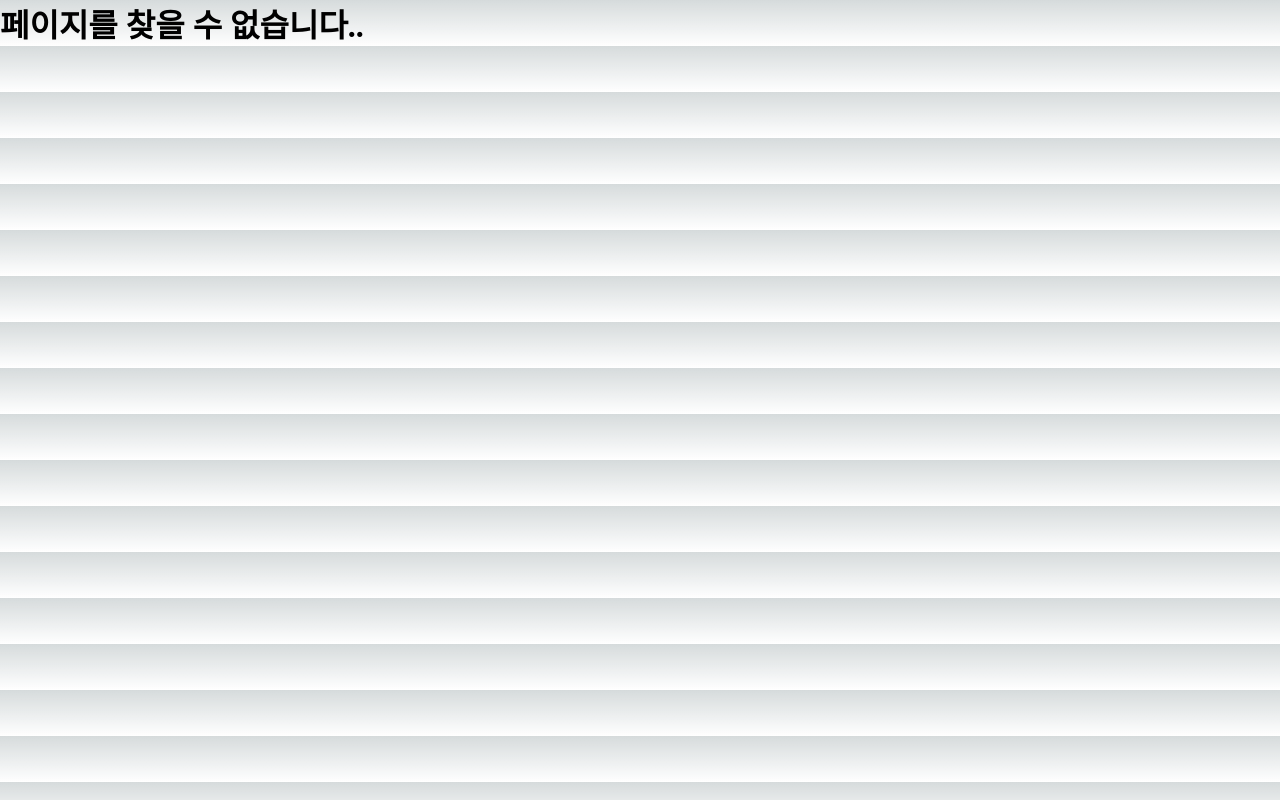
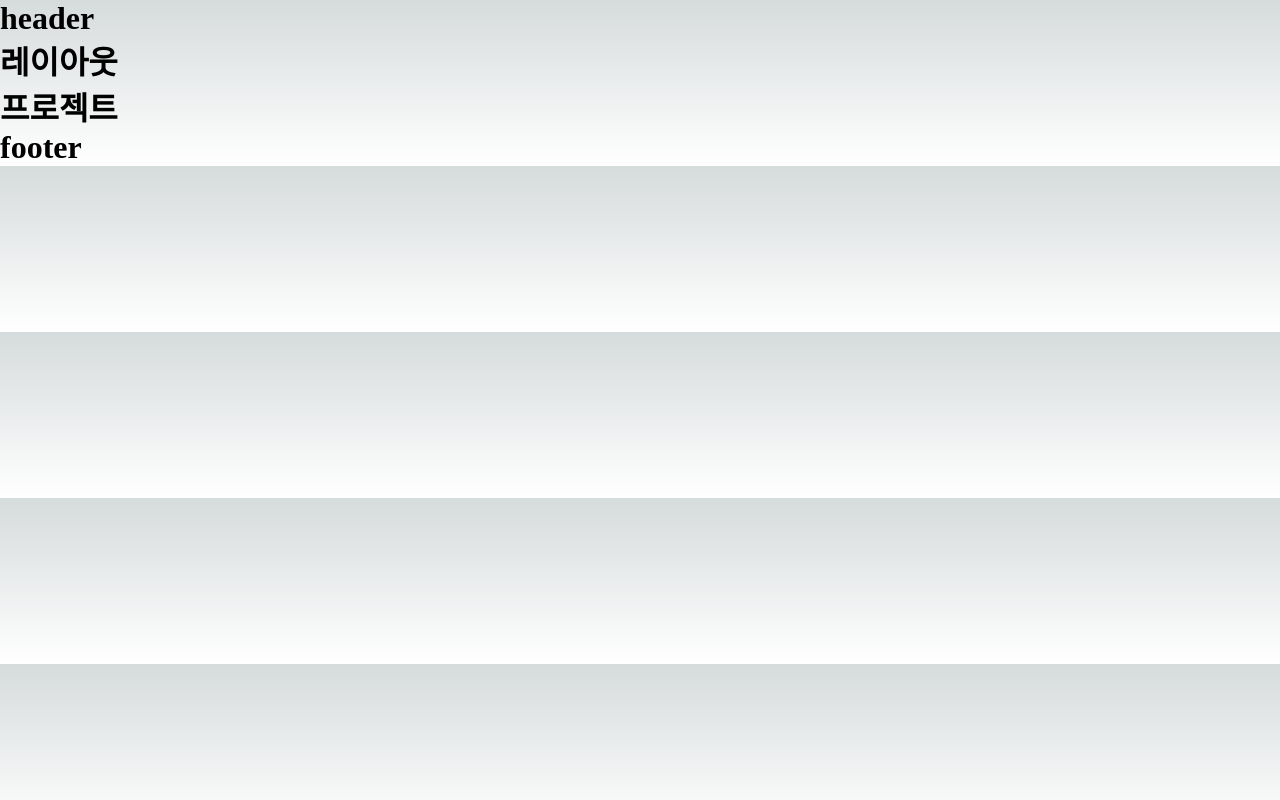
Before and after one commit to suga-ming/nextJs-portfolio, a Next.js app: page /projects in a window 1280 px wide. Before the commit this address had no page. Built offline with nearby package versions, Linux system fonts and the light colour scheme.

Commit message:
Feat(Projects):생성

```diff
--- /dev/null
+++ b/pages/projects.js
@@ -0,0 +1,9 @@
+import Layout from "@/components/layout";
+
+export default function Projects() {
+  return (
+    <Layout>
+      <h1>프로젝트</h1>
+    </Layout>
+  );
+}
```
